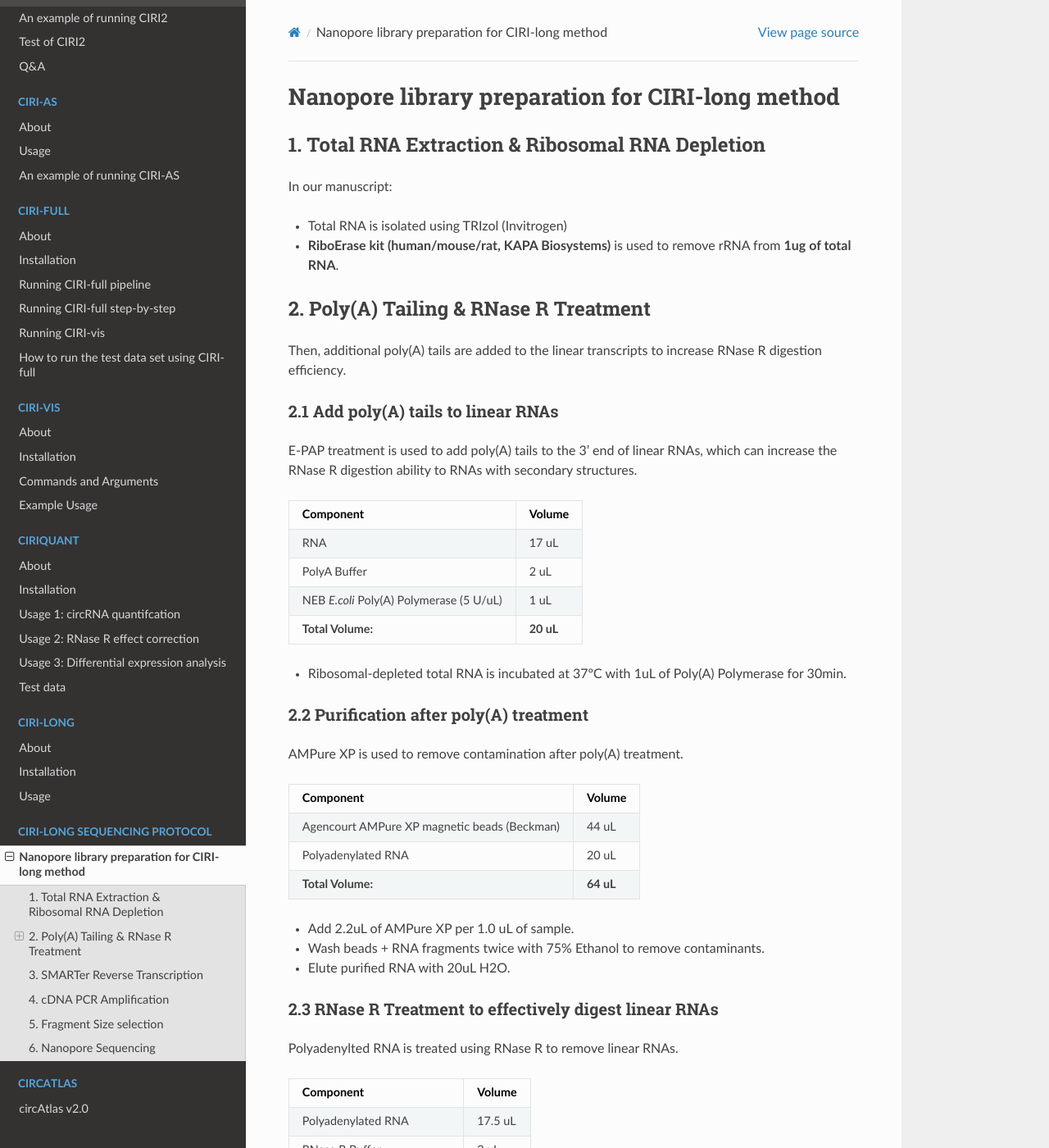
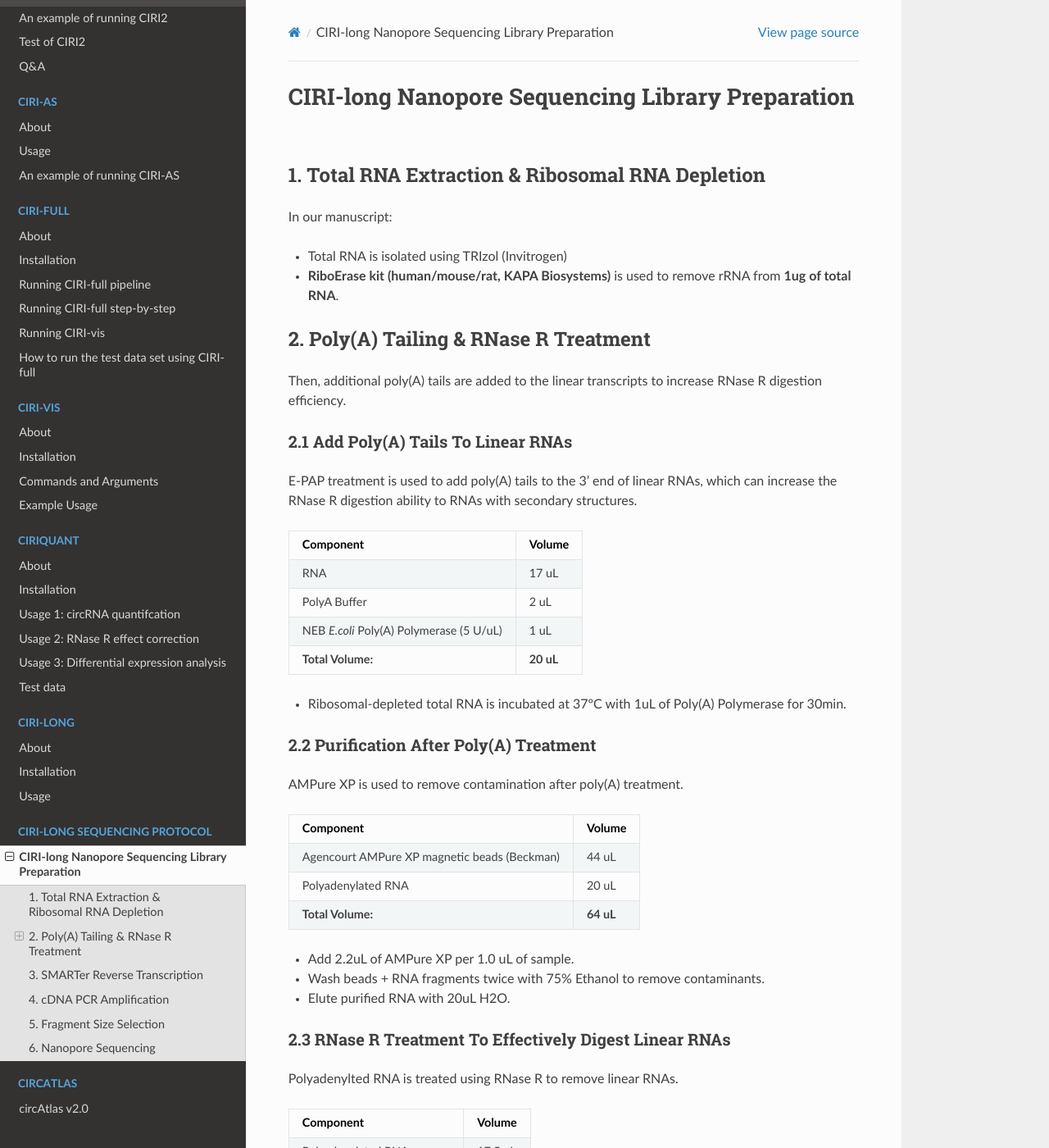
Before and after one commit to bioinfo-biols/CIRI-cookbook, a Sphinx documentation site: the page built from source/CIRI-long_sequencing.md, in a window 1280 px wide and 1400 px high. Shown: the whole window at 82% size. Built offline with Sphinx 7.4.7 and the Read the Docs theme 2.0.0, drawn with Linux system fonts in a browser that asks for light colours; some of the changed text lies outside the part shown.

Commit message:
update title

```diff
--- a/source/CIRI-long_sequencing.md
+++ b/source/CIRI-long_sequencing.md
@@ -1,4 +1,4 @@
-# Nanopore library preparation for CIRI-long method
+# CIRI-long Nanopore Sequencing Library Preparation
 
 ## 1. Total RNA Extraction & Ribosomal RNA Depletion
 
@@ -11,7 +11,7 @@ In our manuscript:
 
 Then, additional poly(A) tails are added to the linear transcripts to increase RNase R digestion efficiency.
 
-### 2.1 Add poly(A) tails to linear RNAs
+### 2.1 Add Poly(A) Tails To Linear RNAs
 
 E-PAP treatment is used to add poly(A) tails to the 3' end of linear RNAs, which can increase the RNase R digestion ability to RNAs with secondary structures.
 
@@ -24,7 +24,7 @@ NEB *E.coli* Poly(A) Polymerase (5 U/uL) | 1 uL
 
 - Ribosomal-depleted total RNA is incubated at 37ºC with 1uL of Poly(A) Polymerase for 30min.
 
-### 2.2 Purification after poly(A) treatment
+### 2.2 Purification After Poly(A) Treatment
 
 AMPure XP is used to remove contamination after poly(A) treatment.
 
@@ -38,7 +38,7 @@ Polyadenylated RNA | 20 uL
 - Wash beads + RNA fragments twice with 75% Ethanol to remove contaminants.
 - Elute purified RNA with 20uL H2O.
 
-### 2.3 RNase R Treatment to effectively digest linear RNAs
+### 2.3 RNase R Treatment To Effectively Digest Linear RNAs
 
 Polyadenylted RNA is treated using RNase R to remove linear RNAs.
 
@@ -105,7 +105,7 @@ Initial Denaturation | 95ºC | 30 s
 Final Extension | 65ºC | 2 min
 Hold | 4-10ºC
 
-## 5. Fragment Size selection
+## 5. Fragment Size Selection
 
 Afterward, AMPure XP is used for size selection of the cDNA fragments:
 
--- a/source/conf.py
+++ b/source/conf.py
@@ -28,7 +28,7 @@ copyright = '2021, Jinyang Zhang'
 author = 'Jinyang Zhang'
 
 # The full version, including alpha/beta/rc tags
-release = '1.0.3'
+release = '1.1.0'
 
 
 # -- General configuration ---------------------------------------------------
```
